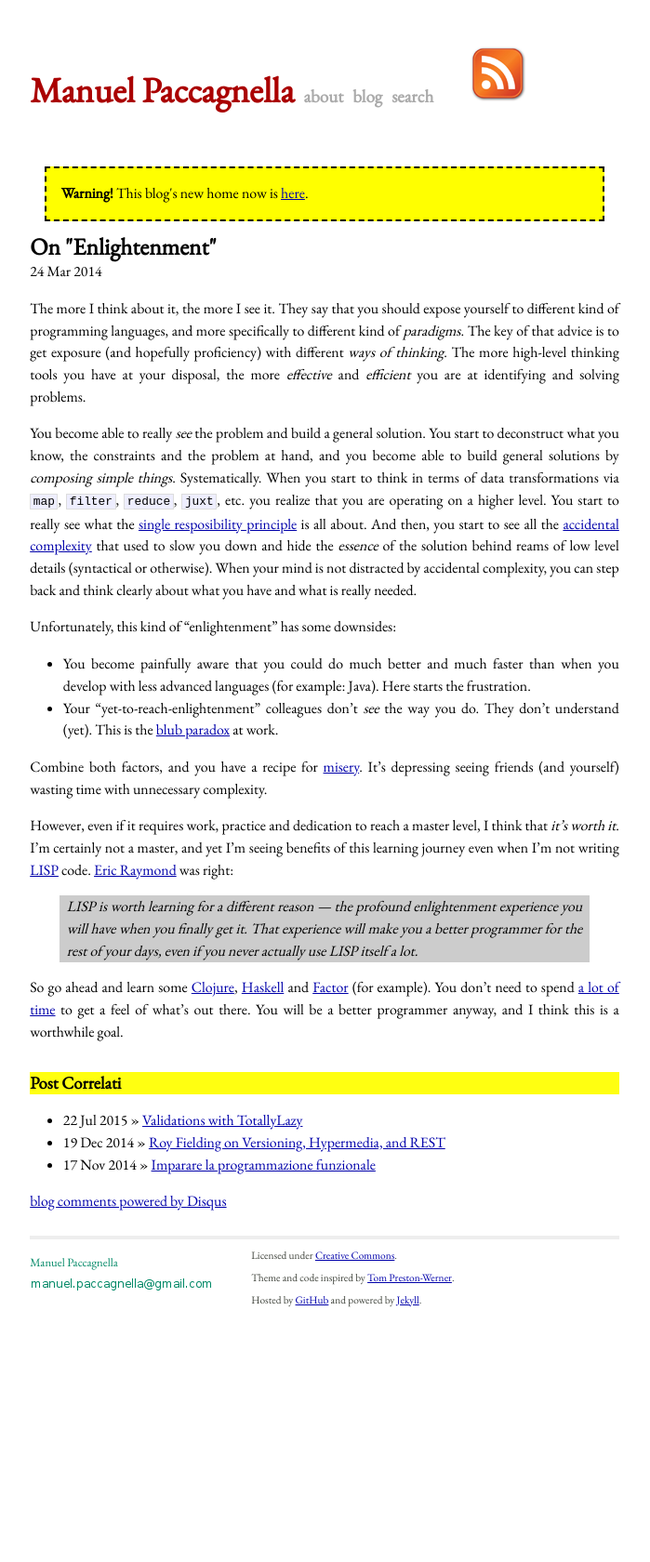
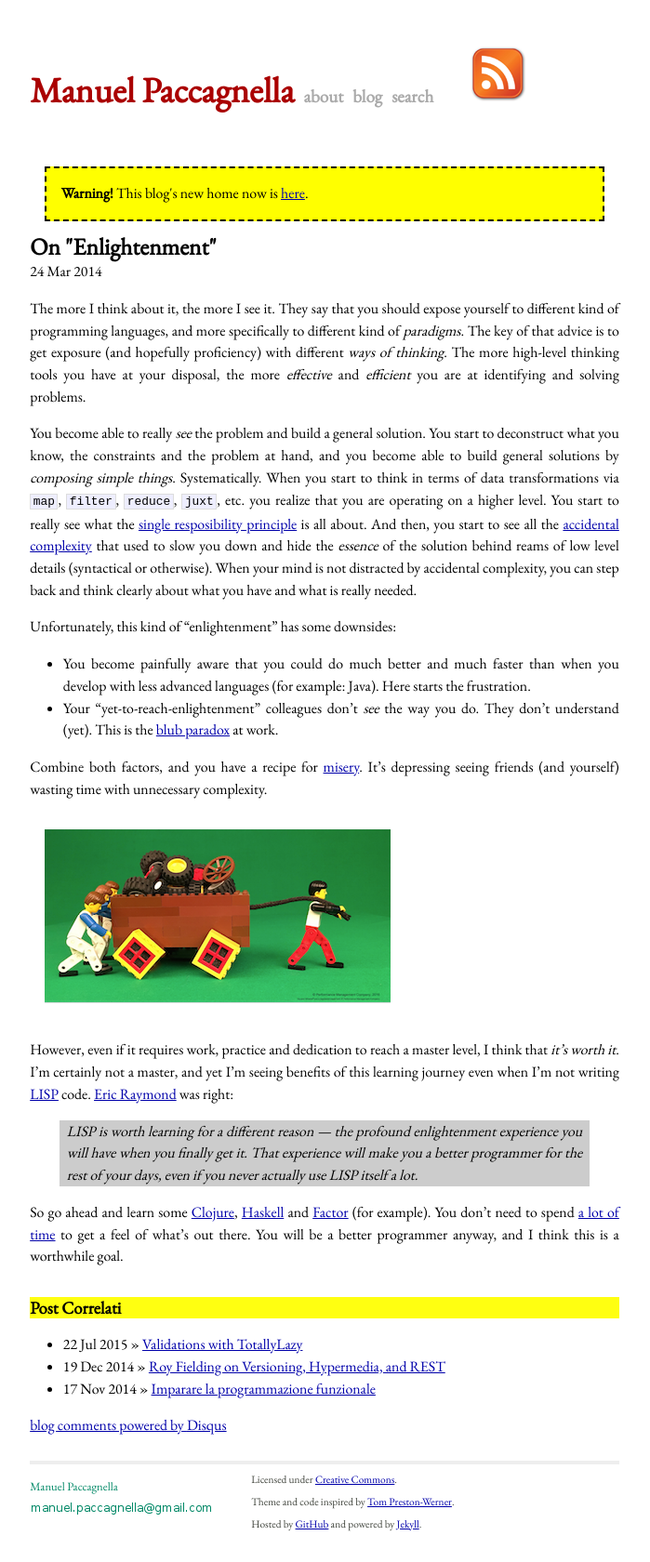
Before and after one commit to manuelp/manuelp.github.io, a Jekyll site: the page built from _posts/2014-03-24-on-enlightenment.markdown, in a window 1280 px wide. Shown: the whole page at 93% size, without its empty margins (291-990 px from the left). Built offline with Jekyll 4.4.1, drawn with Linux system fonts in a browser that asks for light colours; some web fonts are replaced; Markdown is read by kramdown in place of the engine named in the settings; comment, search, counter and statistics services are not loaded; before the commit the page ends 1439 px from its top, so only the background shows below that.

Commit message:
Added image with permission

```diff
--- a/_posts/2014-03-24-on-enlightenment.markdown
+++ b/_posts/2014-03-24-on-enlightenment.markdown
@@ -15,6 +15,8 @@ Unfortunately, this kind of "enlightenment" has some downsides:
 
 Combine both factors, and you have a recipe for [misery](http://joelmccracken.github.io/entries/the-misery-of-lisp/). It's depressing seeing friends (and yourself) wasting time with unnecessary complexity.
 
+[![](/images/SWs One Main FINAL ©® tiny 133.png)](https://www.performancemanagementcompany.com)
+
 However, even if it requires work, practice and dedication to reach a master level, I think that *it's worth it*. I'm certainly not a master, and yet I'm seeing benefits of this learning journey even when I'm not writing [LISP](http://clojure.org/) code. [Eric Raymond](http://www.catb.org/esr/faqs/hacker-howto.html) was right:
 
 > LISP is worth learning for a different reason — the profound enlightenment experience you will have when you finally get it. That experience will make you a better programmer for the rest of your days, even if you never actually use LISP itself a lot.
```
Also changed, not shown: images/SWs One Main FINAL ©® tiny 133.png (added).
